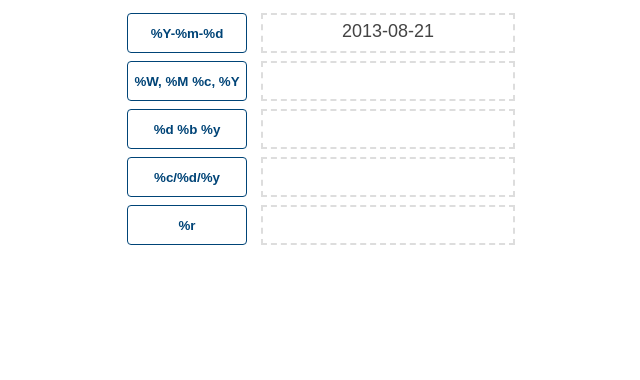
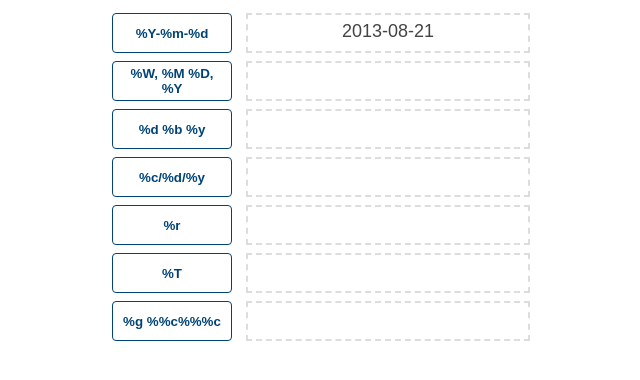
Before and after one commit to Spetnik/formatDate-js, a plain HTML site: page sample.html in a window 1280 px wide. Both pictures are taken after a click on the button "%Y-%m-%d". Shown: the whole page, without its empty margins (314-954 px from the left). Drawn offline with nearby package versions, Linux system fonts and the light colour scheme.

Commit message:
Version 0.2.0
- Added support for %D, %f (milliseconds, not microseconds), %%, and %%.
- Changed replace loop to regex replace function

```diff
--- a/formatdate.js
+++ b/formatdate.js
@@ -9,14 +9,15 @@ var formatDate = function(date, format, utc){
 
 	var formats = {
 		'%a': function(){return ["Sun", "Mon", "Tue", "Wed", "Thu", "Fri", "Sat"][utc ? date.getUTCDay() : date.getDay()];},
-		'%b': function(){
-			return ["Jan", "Feb", "Mar", "Apr", "May", "Jun", "Jul", "Aug", "Sep", "Oct", "Nov", "Dec"][utc ? date.getUTCMonth() : date.getMonth()];
+		'%b': function(){return ["Jan", "Feb", "Mar", "Apr", "May", "Jun", "Jul", "Aug", "Sep", "Oct", "Nov", "Dec"][utc ? date.getUTCMonth() : date.getMonth()];},
+		'%c': function(){return utc ? date.getUTCMonth() + 1 : date.getMonth() + 1;},
+		'%D': function(){
+			var t, n=this["%e"](), nn=parseInt(n.toString().substr(-2));
+			return nn>3&&nn<21?n+"th":t=["th","st","nd","rd"][n.toString().substr(-1)],n+(t==null?"th":t);
 		},
-		'%c': function(){return utc ? date.getUTCMonth() + 1 : date.getMonth() + 1;},
-		'%D': function(){/*Day of the month with English suffix (0th, 1st, 2nd, 3rd, …)*/},
 		'%d': function(){return pad(utc?date.getUTCDate():date.getDate(),2);},
 		'%e': function(){return utc?date.getUTCDate():date.getDate();},
-		'%f': function(){/*milliseconds, not microseconds*/return utc?date.getUTCMilliseconds():date.getMilliseconds();},
+		'%f': function(){return pad(utc?date.getUTCMilliseconds():date.getMilliseconds(),3);},
 		'%H': function(){return pad(this["%k"](), 2);},
 		'%h': function(){return pad(this["%l"](), 2);},
 		'%I': function(){return this["%h"]();},
@@ -30,7 +31,7 @@ var formatDate = function(date, format, utc){
 		'%r': function(){return this["%h"]() + ":" + this["%i"]() + ":" + this["%S"]() + " " + this["%p"]()},
 		'%S': function(){return pad(utc?date.getUTCSeconds():date.getSeconds(),2);},
 		'%s': function(){return this["%S"]();},
-		'%T': function(){return this["%h"]()+":"+this["%i"]()+this["%S"]()+" "+this["%p"]();},
+		'%T': function(){return this["%H"]()+":"+this["%i"]()+":" + this["%S"]();},
 		'%U': function(){/*Week (00..53), where Sunday is the first day of the week*/},
 		'%u': function(){/*Week (00..53), where Monday is the first day of the week*/},
 		'%V': function(){/*Week (01..53), where Sunday is the first day of the week; used with %X*/},
@@ -40,13 +41,17 @@ var formatDate = function(date, format, utc){
 		'%X': function(){/*Year for the week where Sunday is the first day of the week, numeric, four digits; used with %V*/},
 		'%x': function(){/*Year for the week, where Monday is the first day of the week, numeric, four digits; used with %v*/},
 		'%Y': function(){return utc?date.getUTCFullYear():date.getFullYear();},
-		'%y': function(){return (utc?date.getUTCFullYear():date.getFullYear()).toString().substring(2);}
+		'%y': function(){return (utc?date.getUTCFullYear():date.getFullYear()).toString().substring(2);},
+		'%%': function(){return "%"}
 	};
 
-	var output = format;
+	var replacer = function(match){
+		if(formats[match] == null)
+			return match.substr(1,1);
 
-	for(var f in formats){
-		output = output.replace(f, formats[f]());
+		return formats[match]();
 	}
-	return output;
+
+	return format.replace(/\%.?/g, replacer);
+
 };
--- a/sample.html
+++ b/sample.html
@@ -7,12 +7,13 @@
 			button{width:120px;height:40px;background-color:#fff;color:#047;border:1px solid #047;border-radius:4px;font-weight:bold;cursor:pointer;}
 			button:hover{background-color:#047;color:#fff;}
 			table{margin:0px auto 0px auto;}
-			td>div{margin:2px 10px;height:30px;padding-top:6px;width:250px;border:2px dashed #ddd;text-align: center;}
+			td>div{margin:2px 10px;height:30px;padding-top:6px;width:280px;border:2px dashed #ddd;text-align: center;}
 		</style>
 		<script type="text/javascript" src="formatdate.js"></script>
 		<script type="text/javascript" src="http://ajax.googleapis.com/ajax/libs/jquery/1.10.2/jquery.min.js"></script>
 		<script type="text/javascript">
 			$(function(){
+				//Set DIV text to formatted current date according to specifier text of corresponding BUTTON
 				$('button').click(function(){var $button=$(this);$($('tr').filter(function(){return $(this).index()==$button.parent().parent().index();})).find("td>div").text(
 					formatDate(new Date(),$(this).text())
 				);})
@@ -29,7 +30,7 @@
 			</tr>
 			<tr>
 				<td>
-					<button>%W, %M %c, %Y</button>
+					<button>%W, %M %D, %Y</button>
 				</td>
 				<td><div></div></td>
 			</tr>
@@ -51,6 +52,18 @@
 				</td>
 				<td><div></div></td>
 			</tr>
+			<tr>
+				<td>
+					<button>%T</button>
+				</td>
+				<td><div></div></td>
+			</tr>
+			<tr>
+				<td>
+					<button>%g %%c%%%c</button>
+				</td>
+				<td><div></div></td>
+			</tr>
 
 		</table>
 	</body>
```
Also changed, not shown: 2 other files.
